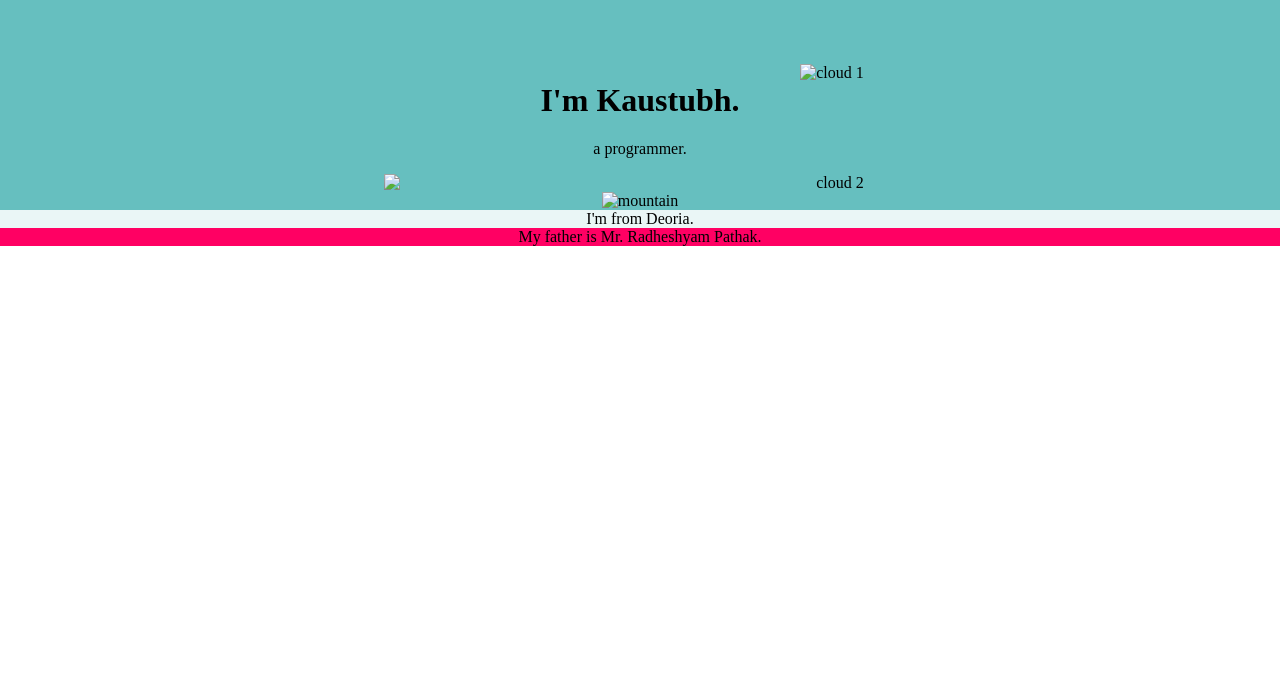
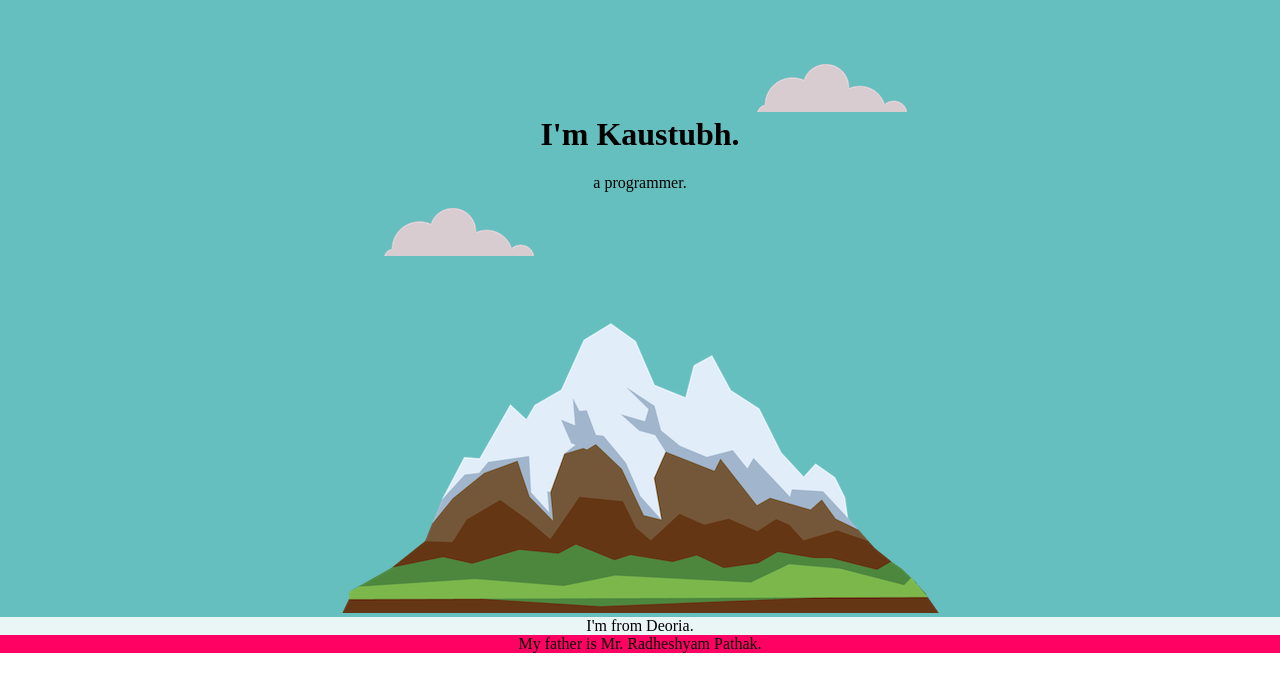
Before and after one commit to KaustubhPathak-tech/cv1, a plain HTML site: page index.html in a window 1280 px wide. Drawn offline with Linux system fonts and the light colour scheme.

Commit message:
Update index.html

```diff
--- a/index.html
+++ b/index.html
@@ -5,7 +5,7 @@
     <meta charset="UTF-8">
     <meta http-equiv="X-UA-Compatible" content="IE=edge">
     <meta name="viewport" content="width=device-width, initial-scale=1.0">
-    <link rel="shortcut icon" href="images/favicon_io/favicon.ico" type="image/x-icon">
+    <link rel="shortcut icon" href="favicon.ico" type="image/x-icon">
     <link rel="stylesheet" href="css/style.css">
     <title>Kaustubh Pathak</title>
 </head>
@@ -14,11 +14,11 @@
 
 
     <div class="top">
-        <img src="images/CSS - My Site Images/CSS - My Site Images/cloud.png" alt="cloud 1" class="top-cloud">
+        <img src="cloud.png" alt="cloud 1" class="top-cloud">
         <h1>I'm Kaustubh.</h1>
         <p>a programmer.</p>
-        <img src="images/CSS - My Site Images/CSS - My Site Images/cloud.png" alt="cloud 2" class="bottom-cloud">
-        <img src="images/CSS - My Site Images/CSS - My Site Images/mountain.png" alt="mountain" class="mountain">
+        <img src="cloud.png" alt="cloud 2" class="bottom-cloud">
+        <img src="mountain.png" alt="mountain" class="mountain">
     </div>
     <div class="middle">
         I'm from Deoria.
```
